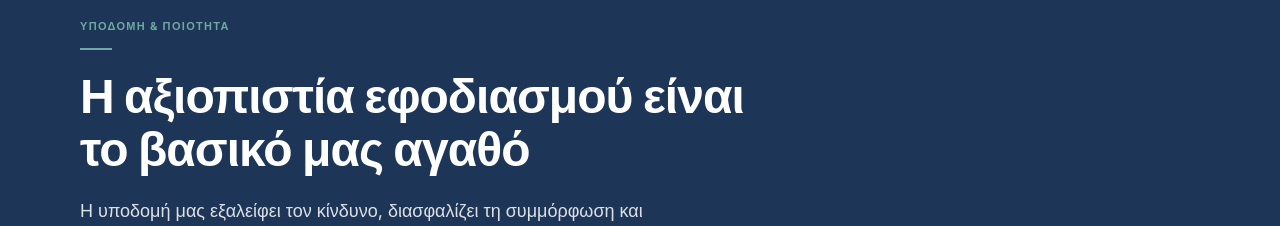
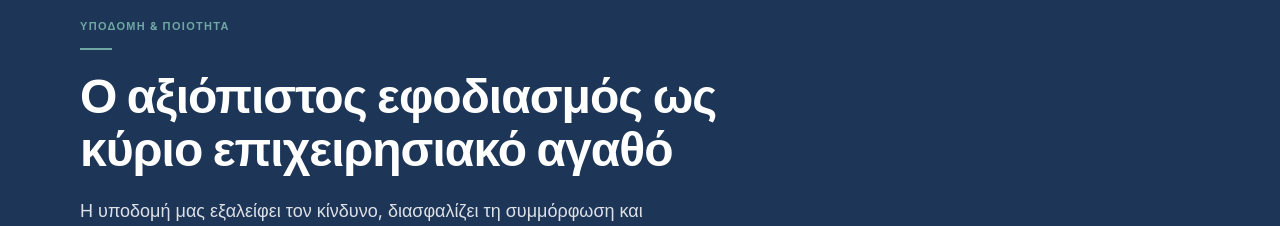
Before and after one commit to Cuvon/cuvon.gr, a Next.js app: page /gr/operations in a window 1280 px wide. Shown: the part 127-353 px from the top of the page. Built offline with nearby package versions, Linux system fonts and the light colour scheme; no server answers.

Commit message:
Update page.tsx

```diff
--- a/app/gr/operations/page.tsx
+++ b/app/gr/operations/page.tsx
@@ -35,7 +35,7 @@ export default function GrOperationsPage() {
     <>
       <PageHeader
         label="Υποδομη & Ποιοτητα"
-        title="Η αξιοπιστία εφοδιασμού είναι το βασικό μας αγαθό"
+        title="Ο αξιόπιστος εφοδιασμός ως κύριο επιχειρησιακό αγαθό"
         lead="Η υποδομή μας εξαλείφει τον κίνδυνο, διασφαλίζει τη συμμόρφωση και εγγυάται τη διαθεσιμότητα προϊόντων."
       />
 
```
